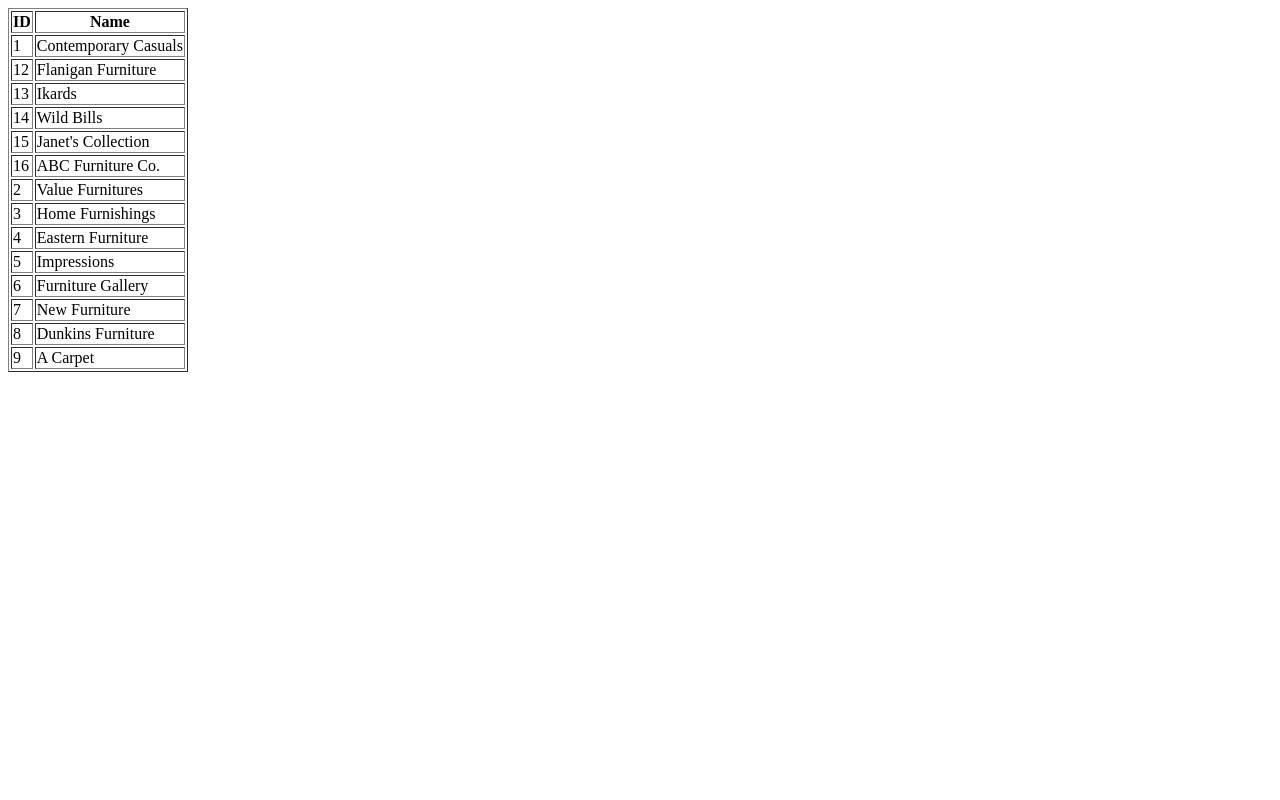
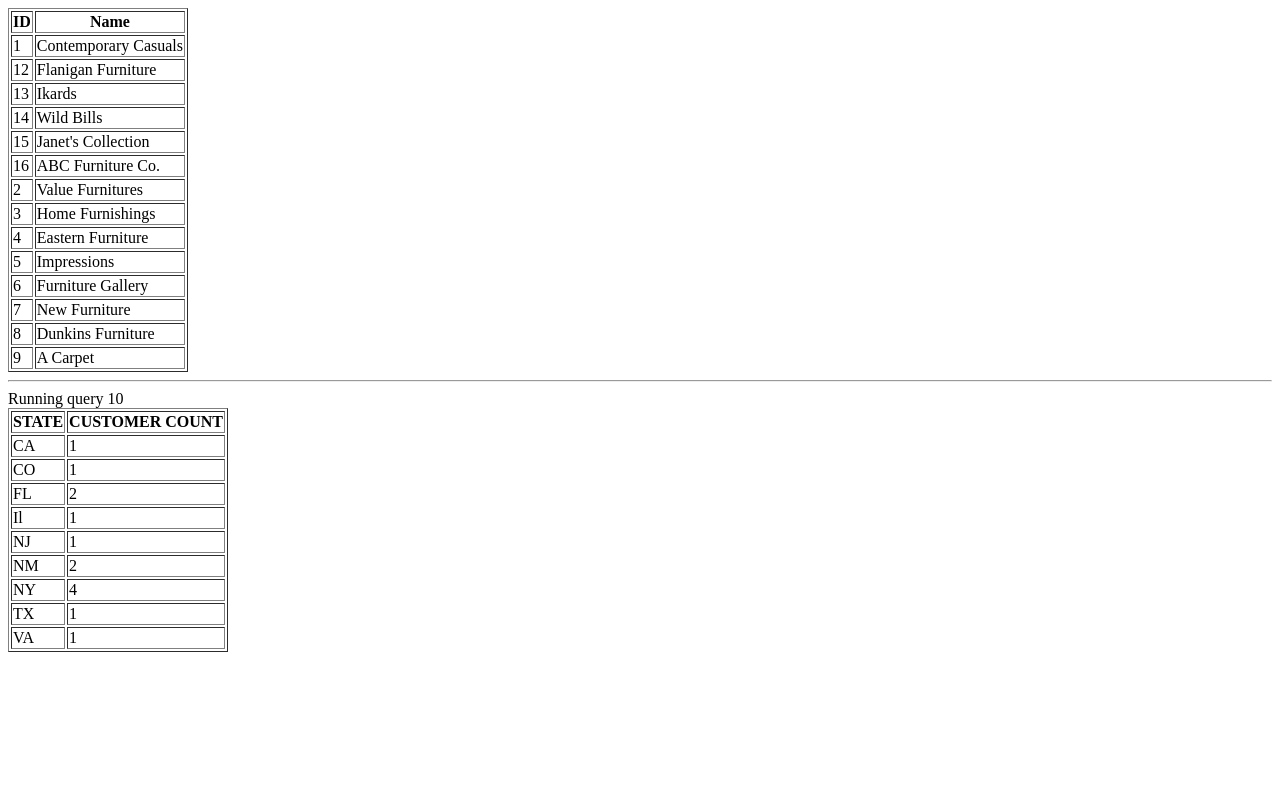
Before and after one commit to nabilahsan/3380-WebApp, a PHP site: page / in a window 1280 px wide. Run offline with PHP 8.4, Linux system fonts and the light colour scheme; data comes from the database, SQL or seed files in the repository.

Commit message:
displayed query 10 from project 2
Signed-off-by: nabilahsan <nabilahsan95@gmail.com>

```diff
--- a/index.php
+++ b/index.php
@@ -14,6 +14,7 @@ $query1 = "SELECT * FROM Customer";
 $result = mysqli_query($conn, $query1);
 $check = mysqli_num_rows($result);
 
+//Running query 1
 if ($check > 0) {
     # code...
     echo "<table border='1'>
@@ -30,4 +31,29 @@ if ($check > 0) {
     }
     echo "</table>";
 }
+
+$query2 = "SELECT C.c_state AS State, count(*) AS CustormerCount FROM Customer C GROUP BY C.c_state;";
+
+$result2 = mysqli_query($conn, $query2);
+$check2 = mysqli_num_rows($result2);
+
+//Running query 2
+if ($check2 > 0) {
+    # code...
+    echo '<hr>';
+    echo 'Running query 10';
+    echo "<table border='1'>
+                <tr>
+                <th>STATE</th>
+                <th>CUSTOMER COUNT</th>
+                </tr>";
+    while ($row = mysqli_fetch_array($result2)) {
+        # code...
+        echo '<tr>';
+        echo '<td>'.$row[State].'</td>';
+        echo '<td>'.$row[CustormerCount].'</td>';
+        echo '</tr>';
+    }
+    echo "</table>";
+}
 ?>
```
